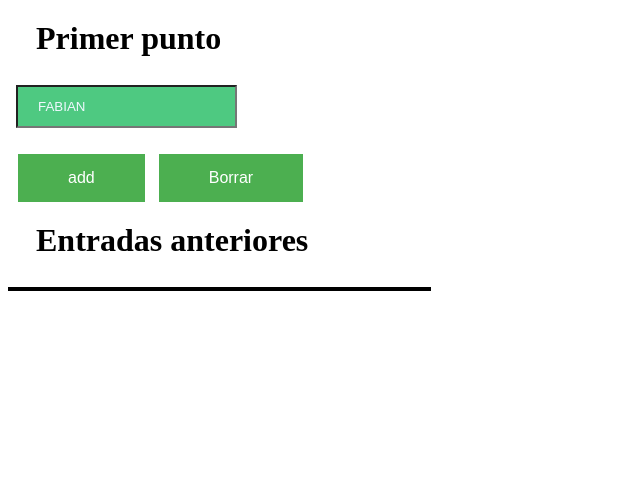
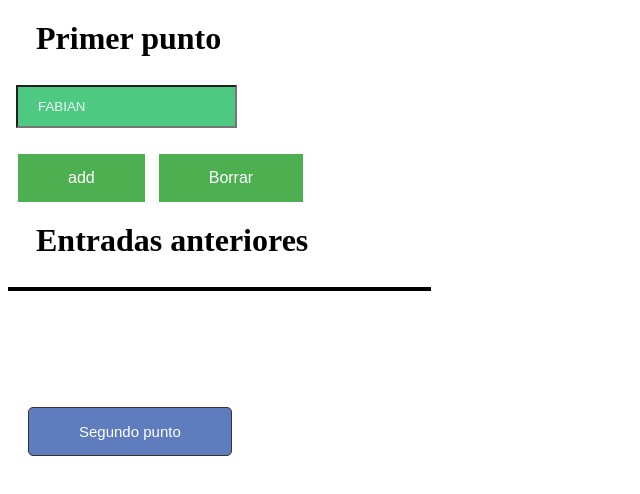
Before and after one commit to Fabian049/practica_11_08, a plain HTML site: page index.html in a window 1280 px wide. Shown: the whole page, without its empty margins (0-640 px from the left). Drawn offline with Linux system fonts and the light colour scheme.

Commit message:
pasarPuntos

```diff
--- a/css/index.css
+++ b/css/index.css
@@ -56,3 +56,13 @@ h1 {
 	width: 540px;
 	height: 115px;
 }
+.botons{
+	border: 1px solid #363431;
+	color: white;
+    padding: 15px 50px;
+	font-size: 15px;
+	border-radius: 5px;
+    background-color: #5e7cbe;
+    margin-top: 100px;
+    margin-left: 20px;
+}
--- a/index.html
+++ b/index.html
@@ -23,5 +23,7 @@
 
     </ul>
 
+    <button class="botons" onclick="location.href='index2.html'">Segundo punto</button>
+
 </body>
 </html>
```
Also changed, not shown: index2.html (+3 -0 lines).
